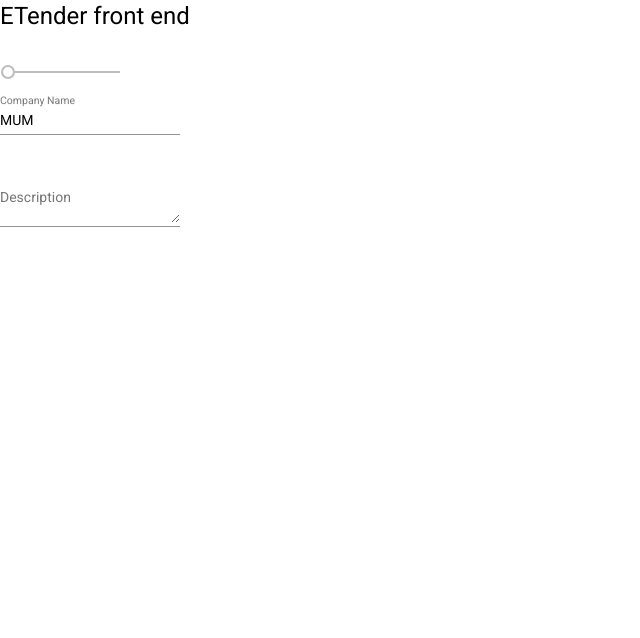
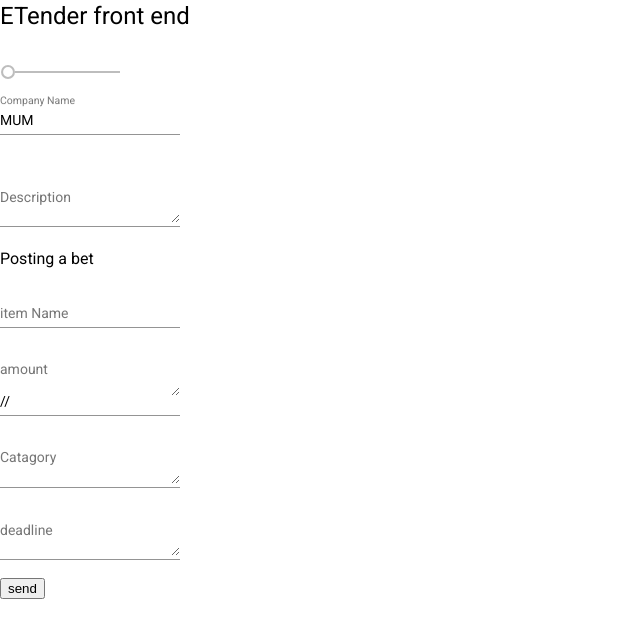
Before and after one commit to ggirmay/MWA-ETender, an Angular app in the folder Client/: page / in a window 1280 px wide. Shown: the top 638 px of the page, without its empty margins (0-640 px from the left). Built offline with nearby package versions, Linux system fonts and the light colour scheme.

Commit message:
first commit

```diff
--- a/Client/src/app/app.component.html
+++ b/Client/src/app/app.component.html
@@ -12,6 +12,7 @@
     <textarea matInput placeholder="potato potato tomato"></textarea>
   </mat-form-field>
 </form>
+<app-post></app-post>
 
 
 
--- /dev/null
+++ b/Client/src/app/post.component.ts
@@ -0,0 +1,37 @@
+import { Component, OnInit } from '@angular/core';
+
+@Component({
+  selector: 'app-post',
+  template: `
+  <h3>Posting a bet</h3>
+  <form >
+  <mat-form-field >
+    <mat-label>item Name </mat-label>
+    <input matInput placeholder="item">
+  </mat-form-field><br>
+
+  <mat-form-field >
+    <mat-label>amount</mat-label>
+    <textarea matInput placeholder="amount"></textarea>
+  // </mat-form-field><br>
+  <mat-form-field >
+    <mat-label>Catagory</mat-label>
+    <textarea matInput placeholder="catagory"></textarea>
+  </mat-form-field><br/>
+  <mat-form-field >
+    <mat-label>deadline</mat-label>
+    <textarea matInput placeholder="deadline"></textarea>
+  </mat-form-field><br/>
+  <button>send</button>
+</form>
+  `,
+  styles: []
+})
+export class PostComponent implements OnInit {
+
+  constructor() { }
+
+  ngOnInit(): void {
+  }
+
+}
```
Also changed, not shown: Client/src/app/app.module.ts (+6 -2 lines), 1 other file (tests, documents, lock files or other folders).
